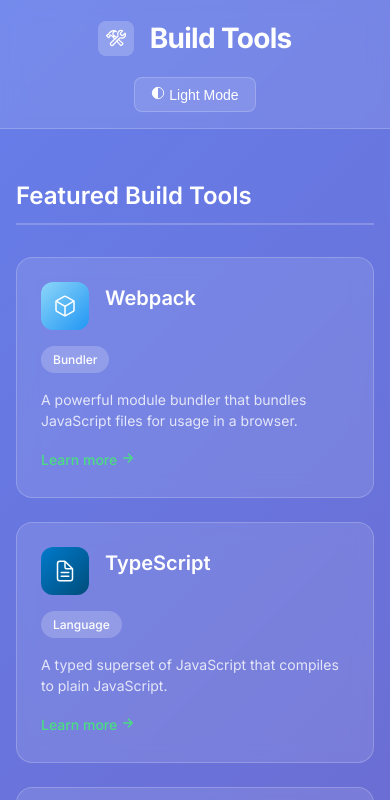
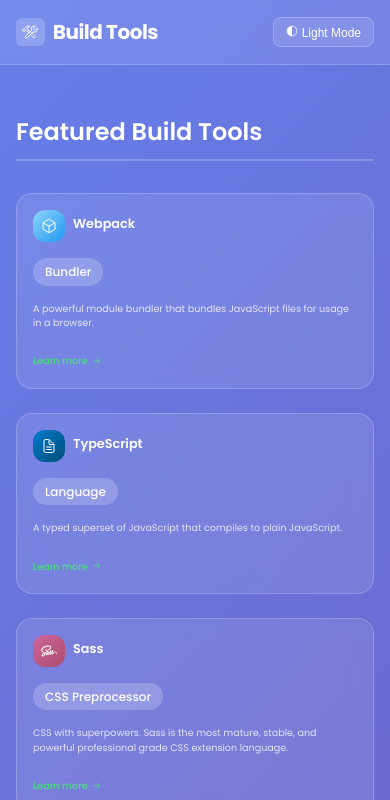
Before and after one commit to ceedevgirl/build-tools-showcase, a website built with webpack: page src/index.html in a window 390 px wide. Shown: the top 800 px of the page. Built offline with nearby package versions, Linux system fonts and the light colour scheme.

Commit message:
Add final touches

```diff
--- a/src/data/tools.json
+++ b/src/data/tools.json
@@ -75,5 +75,13 @@
     "description": "A utility-first CSS framework for rapidly building custom user interfaces.",
     "icon": "logo-css3",
     "link": "https://tailwindcss.com/"
-  }
+  },
+  {
+  "name": "NodeJS",
+  "category": "Runtime",
+  "description": "A JavaScript runtime built on Chrome's V8 JavaScript engine.",
+  "icon": "logo-nodejs",
+  "link": "https://nodejs.org/en/docs"
+}
+
 ]
--- a/src/index.html
+++ b/src/index.html
@@ -10,15 +10,18 @@
     />
 
     <!-- Preconnect to Google Fonts -->
+    <!-- Preconnect to Google Fonts -->
 <link rel="preconnect" href="https://fonts.googleapis.com" />
 <link rel="preconnect" href="https://fonts.gstatic.com" crossorigin />
 <link
-      href="https://fonts.googleapis.com/css2?family=Inter:wght@300;400;500;600;700&display=swap"
+  href="https://fonts.googleapis.com/css2?family=Poppins:wght@300;400;500;600;700&display=swap"
   rel="stylesheet"
 />
 
+
+
     <!-- Ionicons -->
-    <script src="https://cdnjs.cloudflare.com/ajax/libs/ionicons/7.4.0/ionicons.min.js"></script>
+<script type="module" src="https://cdnjs.cloudflare.com/ajax/libs/ionicons/7.4.0/ionicons/ionicons.esm.js"></script>
 <link rel="stylesheet" href="styles.css" />
   </head>
   <body>
@@ -43,20 +46,7 @@
       </div>
     </header>
 
-    <!-- Main Content -->
-    <main class="main">
-      <div class="container">
-        <h2 class="section-title">Featured Build Tools</h2>
 
-        <div class="tool-grid" id="tool-grid">
-
-        <button class="theme-toggle" id="theme-toggle">
-          <ion-icon name="contrast-outline"></ion-icon>
-          <span>Light Mode</span>
-        </button>
-      </div>
-    </div>
-  </header>
 
   <!-- Main Content -->
   <main class="main">
--- a/src/index.ts
+++ b/src/index.ts
@@ -18,6 +18,7 @@
   contrastOutline,
   sunnyOutline,
   arrowForwardOutline,
+  logoNodejs,
 } from 'ionicons/icons';
 
 // Register Ionicons
@@ -36,8 +37,8 @@
   'contrast-outline': contrastOutline,
   'sunny-outline': sunnyOutline,
   'arrow-forward-outline': arrowForwardOutline,
+  'logo-nodejs': logoNodejs,
 });
-
 
 // Load tools
 function loadTools(): Tool[] {
@@ -86,11 +87,13 @@
     themeToggle.addEventListener('click', () => {
       isDark = !isDark;
       if (isDark) {
-        document.body.style.background = 'linear-gradient(135deg, #1a1a2e 0%, #16213e 100%)';
+        document.body.style.background =
+          'linear-gradient(135deg, #1a1a2e 0%, #16213e 100%)';
         icon.setAttribute('name', 'sunny-outline');
         text.textContent = 'Dark Mode';
       } else {
-        document.body.style.background = 'linear-gradient(135deg, #667eea 0%, #764ba2 100%)';
+        document.body.style.background =
+          'linear-gradient(135deg, #667eea 0%, #764ba2 100%)';
         icon.setAttribute('name', 'contrast-outline');
         text.textContent = 'Light Mode';
       }
--- a/src/style.scss
+++ b/src/style.scss
@@ -23,7 +23,7 @@
 }
 
 body {
-  font-family: 'Inter', sans-serif;
+  font-family: 'Poppins', sans-serif;
   line-height: 1.6;
   background: $primary-gradient;
   min-height: 100vh;
@@ -191,6 +191,11 @@
   &.tailwind {
     background: linear-gradient(135deg, #38b2ac, #319795);
   }
+
+&.nodejs {
+  background: linear-gradient(135deg, #3c873a, #6bbf59);
+}
+
 }
 
 .tool-details h3 {
@@ -219,11 +224,13 @@
 }
 
 .learn-more {
-  gap: 0.5rem;
+  gap: 0.3rem;
   color: $green;
   text-decoration: none;
   font-size: 0.875rem;
   font-weight: 500;
+  align-items: center;
+  display: inline-flex;
   transition: all 0.2s ease;
 
   &:hover {
@@ -244,53 +251,82 @@
     font-size: 0.875rem;
     color: $white-transparent-8;
   }
-}
 
-/* Preview Controls */
-.preview-controls {
-  position: fixed;
-  bottom: 2rem;
-  right: 2rem;
-  gap: 0.5rem;
-  z-index: 1000;
-}
-
-.control-btn {
-  gap: 0.5rem;
-  padding: 0.75rem 1rem;
-  background: $black-transparent-8;
-  backdrop-filter: blur(10px);
-  border: 1px solid $white-transparent-2;
-  border-radius: 0.5rem;
-  color: $white;
-  cursor: pointer;
-  transition: all 0.2s ease;
-  font-size: 0.875rem;
-
-  &:hover {
-    background: $black-transparent-9;
-  }
 }
 
 /* Responsive */
-@media (max-width: 768px) {
+@media (max-width: 767px) {
   .container {
     padding: 0 1rem;
   }
 
   .header-content {
-    flex-direction: column;
-    gap: 1rem;
-    text-align: center;
+    flex-direction: row;
+    justify-content: space-between;
+    align-items: center;
+    gap: 0.5rem;
+  }
+
+  .header-left {
+    gap: 0.5rem;
+  }
+
+  .logo {
+    width: 1.8rem;
+    height: 1.8rem;
+    font-size: 1rem;
+    border-radius: 0.4rem;
+  }
+
+  .site-title {
+    font-size: 1.25rem;
+  }
+
+  .theme-toggle {
+    font-size: 0.75rem;
+    padding: 0.4rem 0.75rem;
   }
 
   .tool-grid {
     grid-template-columns: 1fr;
   }
 
-  .preview-controls {
-    bottom: 1rem;
-    right: 1rem;
-    flex-direction: column;
+  .tool-card {
+    padding: 1rem;
   }
+
+  .tool-header {
+    flex-direction: row;
+    align-items: center;
+    gap: 0.5rem;
+  }
+
+  .tool-icon {
+    width: 2rem;
+    height: 2rem;
+    font-size: 1rem;
+  }
+
+  .tool-details h3 {
+    font-size: 0.8rem;
+  }
+
+  .tool-description {
+    font-size: 0.6rem;
+  }
+
+  .learn-more {
+    font-size: 0.6rem;
+    gap: 0.25rem;
+  }
+
+   .footer {
+    padding: 0.75rem 1rem;
+    text-align: center;
+  }
+
+  .footer p {
+    font-size: 0.6rem;
+  }
+
 }
```
Also changed, not shown: dist/bundle.js, dist/index.html, dist/styles.css, src/model/types.ts (line endings or trailing spaces). Lines whose indentation alone changed are shown as unchanged.
